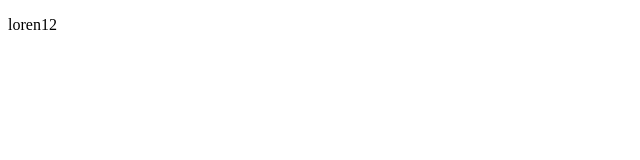
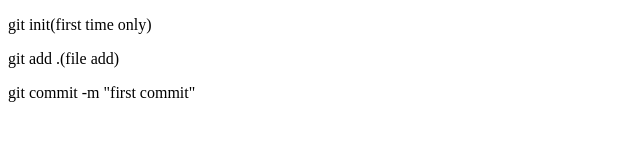
Before and after one commit to Anindow/just_boostrap, a plain HTML site: page index.html in a window 1280 px wide. Shown: the whole page, without its empty margins (0-640 px from the left). Drawn offline with Linux system fonts and the light colour scheme.

Commit message:
Secound one

```diff
--- a/index.html
+++ b/index.html
@@ -7,6 +7,8 @@
     <title>Document</title>
 </head>
 <body>
-    <p>loren12</p>
+    <p>git init(first time only)</p>
+    <p>git add .(file add)</p>
+    <p>git commit -m "first commit"</p>
 </body>
 </html>
```
